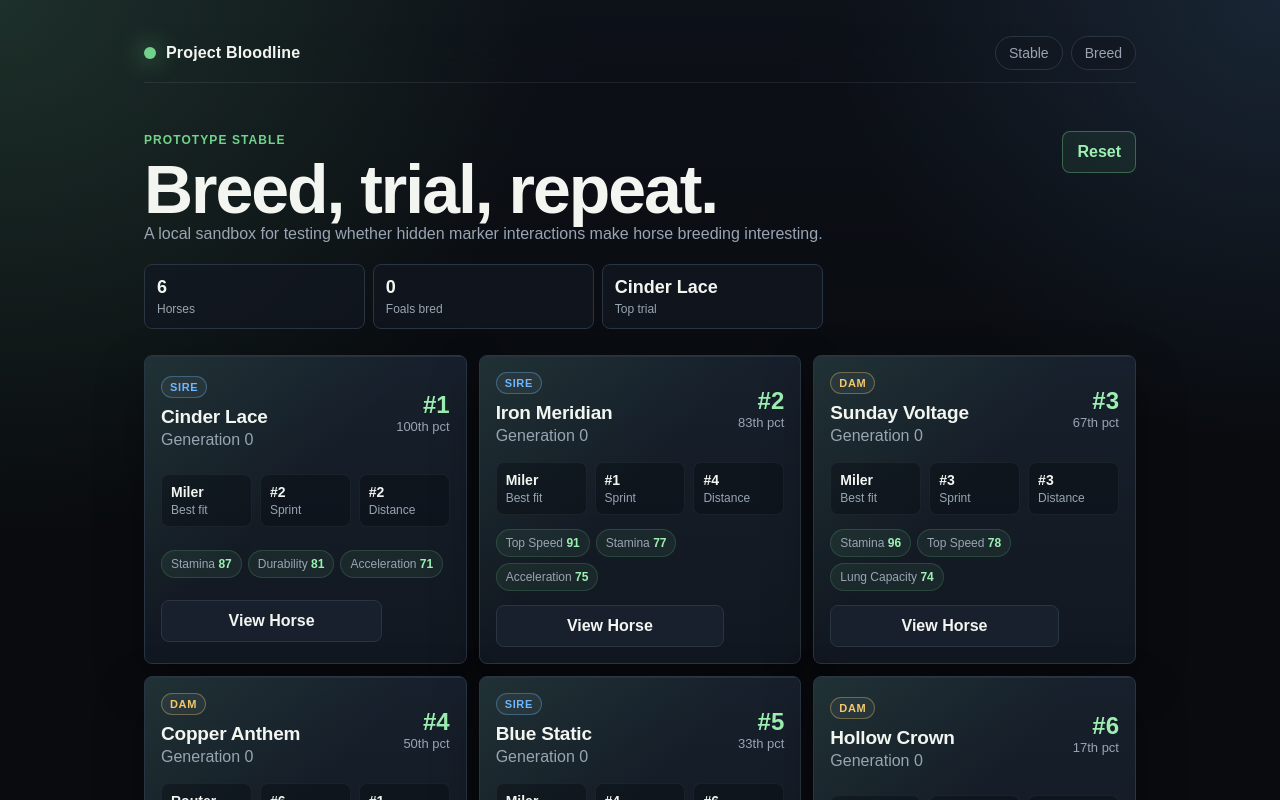
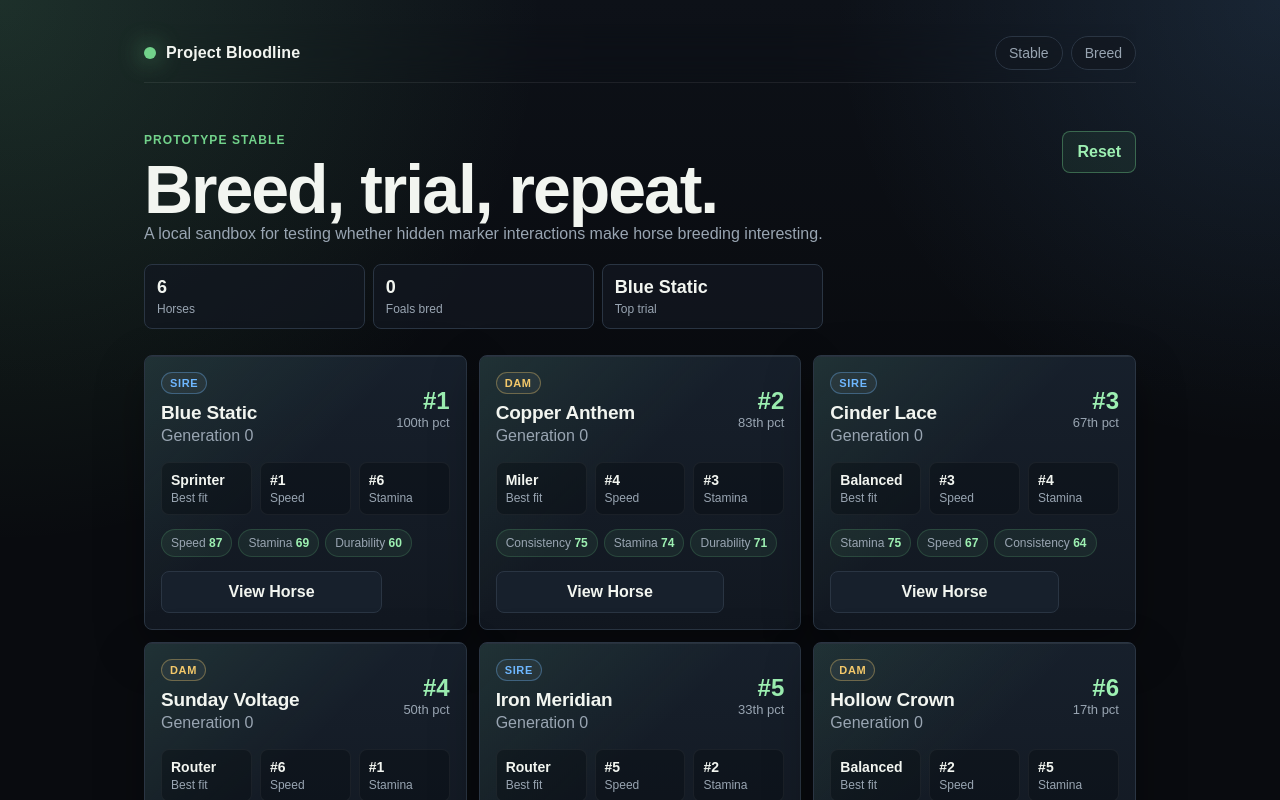
Before and after one commit to Colton12-DDSd/Project_Bloodline, a Next.js app: page / in a window 1280 px wide. Shown: the top 800 px of the page. Built offline with nearby package versions, Linux system fonts and the light colour scheme.

Commit message:
Simplify genetics prototype

```diff
--- a/src/app/globals.css
+++ b/src/app/globals.css
@@ -552,6 +552,109 @@ select:focus {
   padding: 12px;
 }
 
+.inheritance-panel {
+  display: grid;
+  gap: 12px;
+}
+
+.inheritance-summary,
+.inheritance-callouts {
+  display: grid;
+  gap: 8px;
+}
+
+.inheritance-summary {
+  grid-template-columns: repeat(3, 1fr);
+}
+
+.inheritance-summary span,
+.inheritance-callouts div,
+.inheritance-marker {
+  border: 1px solid rgba(255, 255, 255, 0.06);
+  border-radius: 8px;
+  background: rgba(8, 12, 17, 0.42);
+}
+
+.inheritance-summary span {
+  display: grid;
+  gap: 4px;
+  padding: 10px;
+  color: var(--muted);
+  font-size: 12px;
+}
+
+.inheritance-summary strong {
+  color: var(--accent-strong);
+  font-size: 18px;
+}
+
+.inheritance-callouts {
+  grid-template-columns: repeat(2, 1fr);
+}
+
+.inheritance-callouts div {
+  display: grid;
+  gap: 6px;
+  align-content: start;
+  padding: 12px;
+}
+
+.inheritance-callouts h3 {
+  margin: 0;
+  color: var(--foreground);
+  font-size: 14px;
+  letter-spacing: 0;
+  text-transform: none;
+}
+
+.inheritance-callouts p {
+  font-size: 13px;
+}
+
+.inheritance-list {
+  display: grid;
+  gap: 10px;
+}
+
+.inheritance-marker {
+  display: grid;
+  gap: 10px;
+  padding: 12px;
+}
+
+.inheritance-marker-head,
+.allele-bar > div:first-child {
+  display: flex;
+  align-items: center;
+  justify-content: space-between;
+  gap: 12px;
+}
+
+.inheritance-marker-head span,
+.allele-bar span {
+  color: var(--muted);
+}
+
+.allele-bars {
+  display: grid;
+  gap: 9px;
+}
+
+.allele-bar {
+  display: grid;
+  gap: 6px;
+}
+
+.inheritance-gap {
+  color: var(--gold);
+  font-size: 13px;
+}
+
+.inheritance-good {
+  color: var(--accent-strong);
+  font-size: 13px;
+}
+
 .result-head {
   display: flex;
   align-items: flex-start;
@@ -627,6 +730,8 @@ select:focus {
 
   .overview-strip,
   .horse-card-details,
+  .inheritance-callouts,
+  .inheritance-summary,
   .lineage-grid,
   .stat-row {
     grid-template-columns: 1fr;
--- a/src/components/HorseSummaryCard.tsx
+++ b/src/components/HorseSummaryCard.tsx
@@ -33,11 +33,11 @@ export function HorseSummaryCard({ horse }: { horse: Horse }) {
           </span>
           <span>
             <strong>#{horse.trialResults.sprintRank}</strong>
-            Sprint
+            Speed
           </span>
           <span>
             <strong>#{horse.trialResults.distanceRank}</strong>
-            Distance
+            Stamina
           </span>
         </div>
       ) : null}
--- a/src/components/TrialPanel.tsx
+++ b/src/components/TrialPanel.tsx
@@ -24,8 +24,8 @@ export function TrialPanel({ results }: { results?: TrialResults }) {
         </div>
       </div>
       <div className="rank-grid">
-        <span>Sprint #{results.sprintRank}</span>
-        <span>Distance #{results.distanceRank}</span>
+        <span>Speed #{results.sprintRank}</span>
+        <span>Stamina #{results.distanceRank}</span>
         <span>Consistency #{results.consistencyRank}</span>
         <span>{results.simulations} sims</span>
       </div>
--- a/src/lib/format.ts
+++ b/src/lib/format.ts
@@ -6,14 +6,8 @@ export function formatMarker(alleles: [string, string]): string {
 
 export function traitEntries(traits: PhysicalTraits): [string, number][] {
   return [
-    ["Stride Length", traits.strideLength],
-    ["Lung Capacity", traits.lungCapacity],
-    ["Heart Index", traits.heartIndex],
-    ["Muscle Fiber", traits.muscleFiber],
-    ["Acceleration", traits.acceleration],
-    ["Top Speed", traits.topSpeed],
+    ["Speed", traits.speed],
     ["Stamina", traits.stamina],
-    ["Recovery", traits.recovery],
     ["Consistency", traits.consistency],
     ["Durability", traits.durability],
   ];
--- a/src/lib/genetics.ts
+++ b/src/lib/genetics.ts
@@ -11,52 +11,31 @@ export const MARKER_IDS: GeneticMarkerId[] = [
   "GM-003",
   "GM-004",
   "GM-005",
-  "GM-006",
-  "GM-007",
-  "GM-008",
-  "GM-009",
-  "GM-010",
 ];
 
-export const ALLELES: Allele[] = ["A", "B", "C", "D", "E", "F", "G", "H"];
+export const ALLELES: Allele[] = ["A", "B", "C"];
 
 type TraitKey = keyof PhysicalTraits;
 
 const baseline: PhysicalTraits = {
-  strideLength: 50,
-  lungCapacity: 50,
-  heartIndex: 50,
-  muscleFiber: 50,
-  acceleration: 50,
-  topSpeed: 50,
+  speed: 50,
   stamina: 50,
-  recovery: 50,
   consistency: 50,
   durability: 50,
 };
 
 const alleleEffects: Record<Allele, Partial<Record<TraitKey, number>>> = {
-  A: { strideLength: 3, acceleration: 4, topSpeed: 2 },
-  B: { lungCapacity: 3, stamina: 4, recovery: 1 },
-  C: { heartIndex: 3, consistency: 4, durability: 2 },
-  D: { muscleFiber: 4, acceleration: 2, topSpeed: 3 },
-  E: { lungCapacity: 2, heartIndex: 2, recovery: 4 },
-  F: { topSpeed: 4, muscleFiber: 2, durability: -1 },
-  G: { stamina: 3, consistency: 2, durability: 4 },
-  H: { strideLength: 2, recovery: 2, acceleration: -1, durability: 3 },
+  A: { speed: 5, stamina: -1 },
+  B: { stamina: 5, speed: -1 },
+  C: { consistency: 3, durability: 3 },
 };
 
 const markerFocus: Record<GeneticMarkerId, Partial<Record<TraitKey, number>>> = {
-  "GM-001": { strideLength: 1.25, topSpeed: 1.15 },
-  "GM-002": { lungCapacity: 1.25, stamina: 1.15 },
-  "GM-003": { heartIndex: 1.2, recovery: 1.15 },
-  "GM-004": { muscleFiber: 1.25, acceleration: 1.15 },
-  "GM-005": { acceleration: 1.2, topSpeed: 1.1 },
-  "GM-006": { topSpeed: 1.25, strideLength: 1.1 },
-  "GM-007": { stamina: 1.25, lungCapacity: 1.1 },
-  "GM-008": { recovery: 1.2, durability: 1.15 },
-  "GM-009": { consistency: 1.25, heartIndex: 1.1 },
-  "GM-010": { durability: 1.25, consistency: 1.1 },
+  "GM-001": { speed: 1.35 },
+  "GM-002": { stamina: 1.35 },
+  "GM-003": { consistency: 1.35 },
+  "GM-004": { durability: 1.35 },
+  "GM-005": { speed: 1.15, stamina: 1.15 },
 };
 
 export function createRandomGenome(random = Math.random): Genome {
@@ -87,10 +66,9 @@ export function calculatePhysicalTraits(genome: Genome): PhysicalTraits {
     }
   }
 
-  traits.topSpeed += (traits.strideLength - 50) * 0.18 + (traits.muscleFiber - 50) * 0.12;
-  traits.stamina += (traits.lungCapacity - 50) * 0.16 + (traits.heartIndex - 50) * 0.14;
-  traits.consistency += (traits.recovery - 50) * 0.08;
-  traits.durability += (traits.consistency - 50) * 0.05;
+  traits.speed += (traits.consistency - 50) * 0.08;
+  traits.stamina += (traits.durability - 50) * 0.08;
+  traits.durability += (traits.consistency - 50) * 0.06;
 
   return clampTraits(traits);
 }
@@ -110,14 +88,9 @@ function applyCombo(
 
 function homozygousBonus(allele: Allele): Partial<Record<TraitKey, number>> {
   const bonuses: Record<Allele, Partial<Record<TraitKey, number>>> = {
-    A: { acceleration: 3, consistency: -1 },
-    B: { stamina: 3, topSpeed: -1 },
-    C: { consistency: 3, durability: 1 },
-    D: { muscleFiber: 3, recovery: -1 },
-    E: { recovery: 3, heartIndex: 1 },
-    F: { topSpeed: 4, durability: -2 },
-    G: { durability: 3, stamina: 1 },
-    H: { strideLength: 2, recovery: 1 },
+    A: { speed: 4, consistency: -1 },
+    B: { stamina: 4, speed: -1 },
+    C: { consistency: 3, durability: 2 },
   };
   return bonuses[allele];
 }
@@ -125,15 +98,9 @@ function homozygousBonus(allele: Allele): Partial<Record<TraitKey, number>> {
 function pairInteraction(a: Allele, b: Allele): Partial<Record<TraitKey, number>> {
   const pair = [a, b].sort().join("");
   const interactions: Record<string, Partial<Record<TraitKey, number>>> = {
-    AD: { acceleration: 4, topSpeed: 2 },
-    AF: { topSpeed: 4, stamina: -1 },
-    BF: { stamina: -2, topSpeed: 3 },
-    BG: { stamina: 4, durability: 2 },
-    CE: { consistency: 3, recovery: 2 },
-    CF: { consistency: -2, topSpeed: 2 },
-    DG: { muscleFiber: 2, durability: 2 },
-    EH: { recovery: 3, lungCapacity: 1 },
-    GH: { durability: 3, stamina: 2 },
+    AB: { speed: 2, stamina: 2 },
+    AC: { speed: 2, consistency: 2 },
+    BC: { stamina: 2, durability: 2 },
   };
   return interactions[pair] ?? {};
 }
--- a/src/lib/trial.ts
+++ b/src/lib/trial.ts
@@ -1,42 +1,31 @@
 import type { Horse, PhysicalTraits, TrialResults } from "@/types/bloodline";
 
-const RUNS = 120;
+const RUNS = 80;
 
 export function scoreOverall(traits: PhysicalTraits): number {
   return (
-    traits.strideLength * 0.11 +
-    traits.lungCapacity * 0.11 +
-    traits.heartIndex * 0.11 +
-    traits.muscleFiber * 0.1 +
-    traits.acceleration * 0.11 +
-    traits.topSpeed * 0.13 +
-    traits.stamina * 0.12 +
-    traits.recovery * 0.08 +
-    traits.consistency * 0.07 +
-    traits.durability * 0.06
+    traits.speed * 0.32 +
+    traits.stamina * 0.3 +
+    traits.consistency * 0.2 +
+    traits.durability * 0.18
   );
 }
 
 export function scoreSprint(traits: PhysicalTraits): number {
   return (
-    traits.acceleration * 0.28 +
-    traits.topSpeed * 0.28 +
-    traits.muscleFiber * 0.16 +
-    traits.strideLength * 0.16 +
-    traits.consistency * 0.07 +
-    traits.durability * 0.05
+    traits.speed * 0.58 +
+    traits.consistency * 0.22 +
+    traits.durability * 0.12 +
+    traits.stamina * 0.08
   );
 }
 
 export function scoreDistance(traits: PhysicalTraits): number {
   return (
-    traits.stamina * 0.28 +
-    traits.lungCapacity * 0.22 +
-    traits.heartIndex * 0.18 +
-    traits.recovery * 0.14 +
-    traits.strideLength * 0.08 +
-    traits.consistency * 0.06 +
-    traits.durability * 0.04
+    traits.stamina * 0.56 +
+    traits.durability * 0.2 +
+    traits.consistency * 0.16 +
+    traits.speed * 0.08
   );
 }
 
@@ -85,7 +74,7 @@ function rankBySimulation(
 }
 
 function varianceFor(traits: PhysicalTraits): number {
-  return Math.max(1.5, 9 - traits.consistency * 0.065);
+  return Math.max(1.5, 8 - traits.consistency * 0.07);
 }
 
 function deterministicNoise(seed: string): number {
@@ -110,7 +99,7 @@ function getBestFit(traits: PhysicalTraits): TrialResults["bestFit"] {
   const sprint = scoreSprint(traits);
   const distance = scoreDistance(traits);
 
-  if (Math.abs(sprint - distance) < 3) return "Balanced";
+  if (Math.abs(sprint - distance) < 4) return "Balanced";
   if (sprint > distance + 8) return "Sprinter";
   if (distance > sprint + 8) return "Router";
   return "Miler";
@@ -124,24 +113,24 @@ function buildNotes(
 ): string[] {
   const notes: string[] = [];
 
-  if (sprintRank <= Math.ceil(poolSize * 0.25)) {
-    notes.push("Sprint profile is a clear strength.");
+  if (sprintRank <= Math.ceil(poolSize * 0.33)) {
+    notes.push("Speed profile is a clear strength.");
   }
-  if (distanceRank <= Math.ceil(poolSize * 0.25)) {
-    notes.push("Distance profile should stretch well.");
+  if (distanceRank <= Math.ceil(poolSize * 0.33)) {
+    notes.push("Stamina profile should stretch well.");
   }
-  if (traits.consistency >= 70) {
-    notes.push("High consistency should reduce bad trial swings.");
+  if (traits.consistency >= 65) {
+    notes.push("Consistency should reduce bad trial swings.");
   } else if (traits.consistency <= 45) {
     notes.push("Volatile runner with a wider performance range.");
   }
-  if (traits.durability >= 70) {
-    notes.push("Durability is a long-term asset.");
+  if (traits.durability >= 65) {
+    notes.push("Durability is a breeding asset.");
   } else if (traits.durability <= 45) {
     notes.push("Durability is a weakness to breed around.");
   }
   if (notes.length === 0) {
-    notes.push("Balanced but not extreme; useful as a baseline breeder.");
+    notes.push("Balanced baseline with no extreme signal yet.");
   }
 
   return notes;
--- a/src/lib/useStable.ts
+++ b/src/lib/useStable.ts
@@ -5,7 +5,7 @@ import type { Horse, StableState } from "@/types/bloodline";
 import { breedHorses } from "./breeding";
 import { createSeedHorses } from "./seed";
 
-const STORAGE_KEY = "project-bloodline-stable-v2";
+const STORAGE_KEY = "project-bloodline-stable-v4";
 
 export function useStable() {
   const [state, setState] = useState<StableState>({ horses: [] });
```
Also changed, not shown: src/components/InheritancePanel.tsx (added, +143 -0 lines), src/components/LineagePanel.tsx (+10 -0 lines), src/types/bloodline.ts (+3 -14 lines), 1 other file (tests, documents, lock files or other folders).
